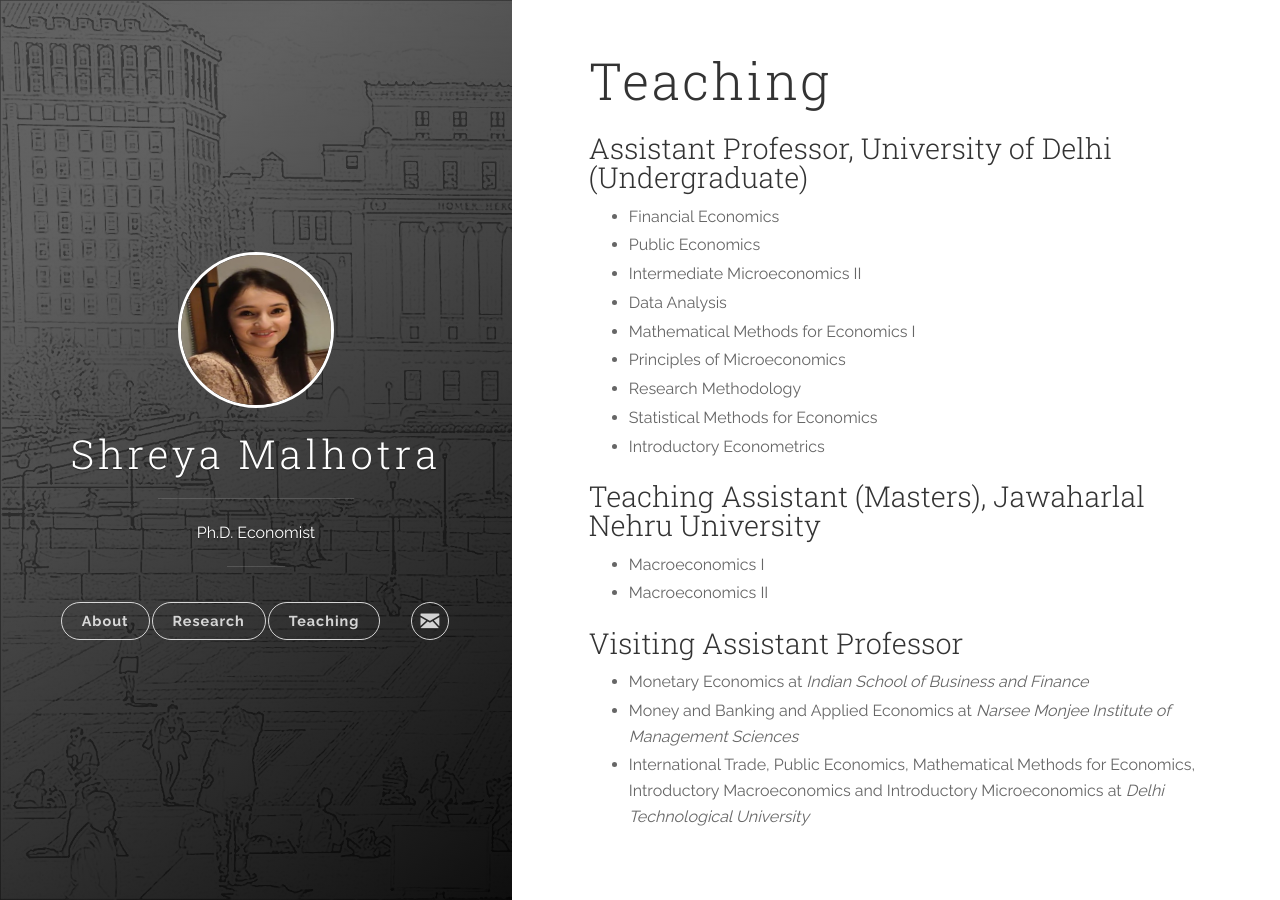
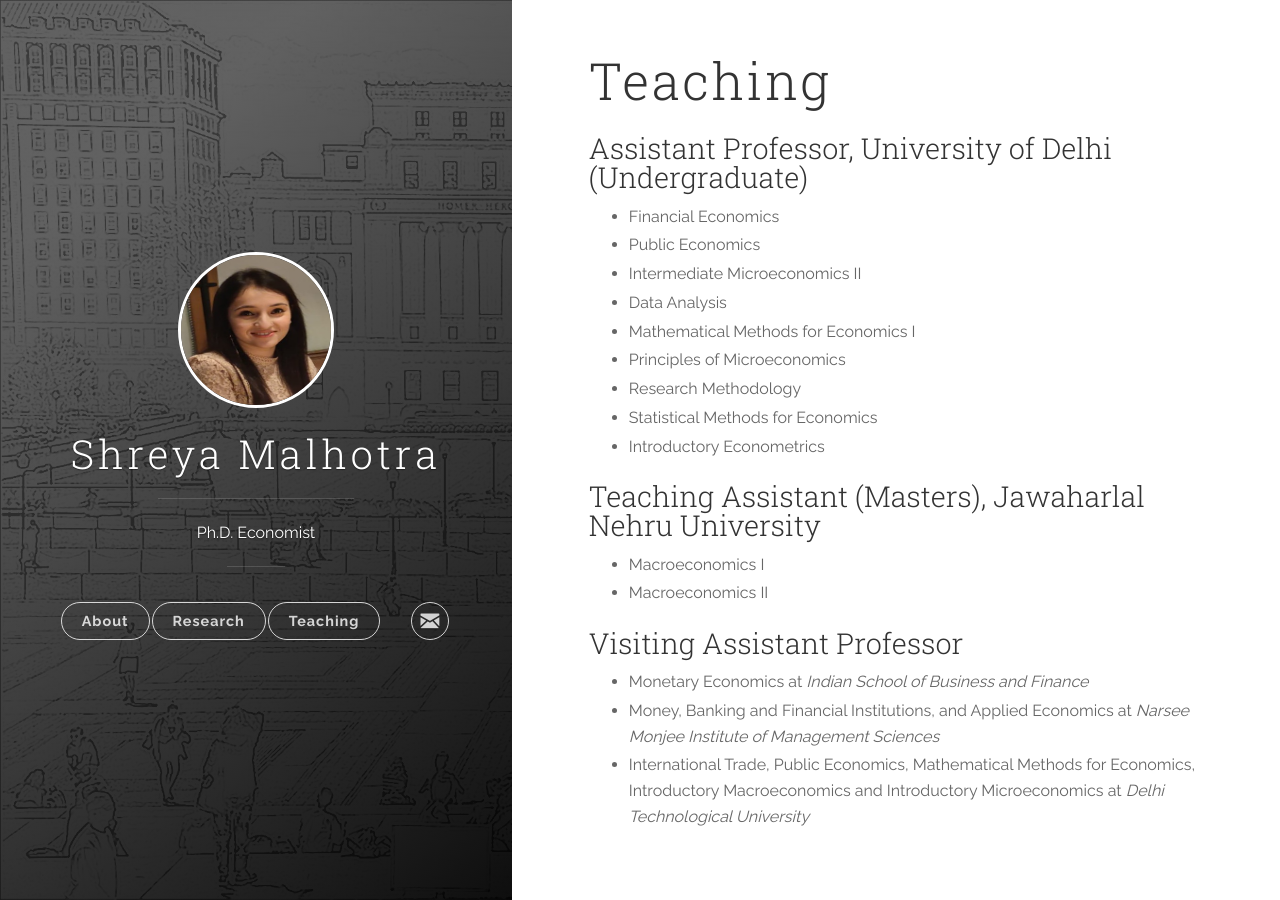
Before and after one commit to shreyamalhotra1/shreyamalhotra1.github.io, a Jekyll site: the page built from _posts/2018-06-12-teaching.markdown, in a window 1280 px wide. Built offline with Jekyll 4.4.1, drawn with Linux system fonts in a browser that asks for light colours.

Commit message:
reorder links

```diff
--- a/_posts/2018-06-12-teaching.markdown
+++ b/_posts/2018-06-12-teaching.markdown
@@ -25,6 +25,6 @@ tags: [jekyll]
 <h3>Visiting Assistant Professor</h3>
 <ul>
   <li>Monetary Economics at <em>Indian School of Business and Finance</em></li>
-  <li>Money and Banking and Applied Economics at <em>Narsee Monjee Institute of Management Sciences</em></li>
+  <li>Money, Banking and Financial Institutions, and Applied Economics at <em>Narsee Monjee Institute of Management Sciences</em></li>
   <li>International Trade, Public Economics, Mathematical Methods for Economics, Introductory Macroeconomics and Introductory Microeconomics at <em>Delhi Technological University</em></li>
 </ul>
--- a/_posts/2018-06-14-about.markdown
+++ b/_posts/2018-06-14-about.markdown
@@ -17,6 +17,6 @@ For more information,please contact me at <a href="mailto:shreyamalhotra_13@outl
 <br/>
 
 You can find my details here:<br/>
-<a href="https://www.linkedin.com/in/shreya-malhotra1/" target="_blank"><em>LinkedIn profile</em></a><br/>
 <a href="{{ site.baseurl }}/files/CV_SM.pdf" class="blog-button"><em>CV</em></a><br/>
 <a href="{{ site.baseurl }}/files/ShreyaMalhotra.pdf" class="blog-button"><em>Academic CV</em></a>
+<a href="https://www.linkedin.com/in/shreya-malhotra1/" target="_blank"><em>LinkedIn profile</em></a><br/>
```
